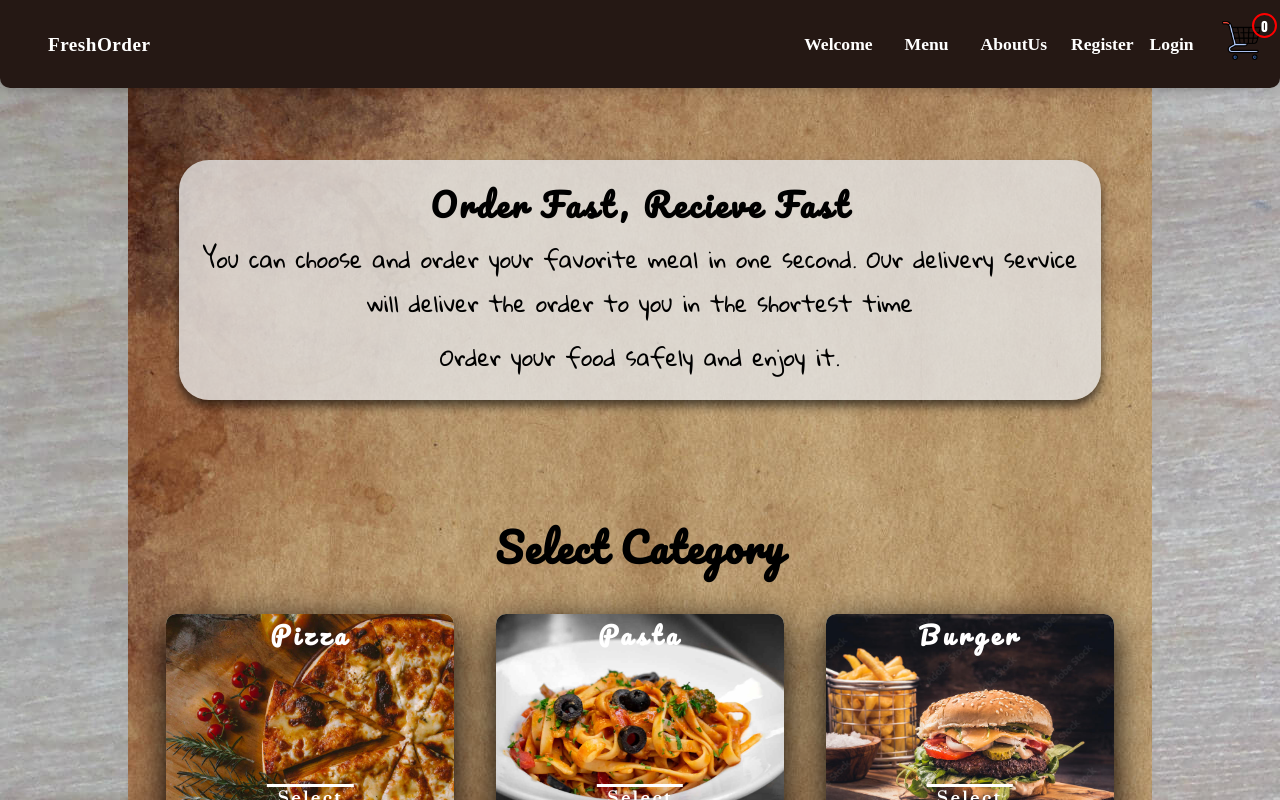
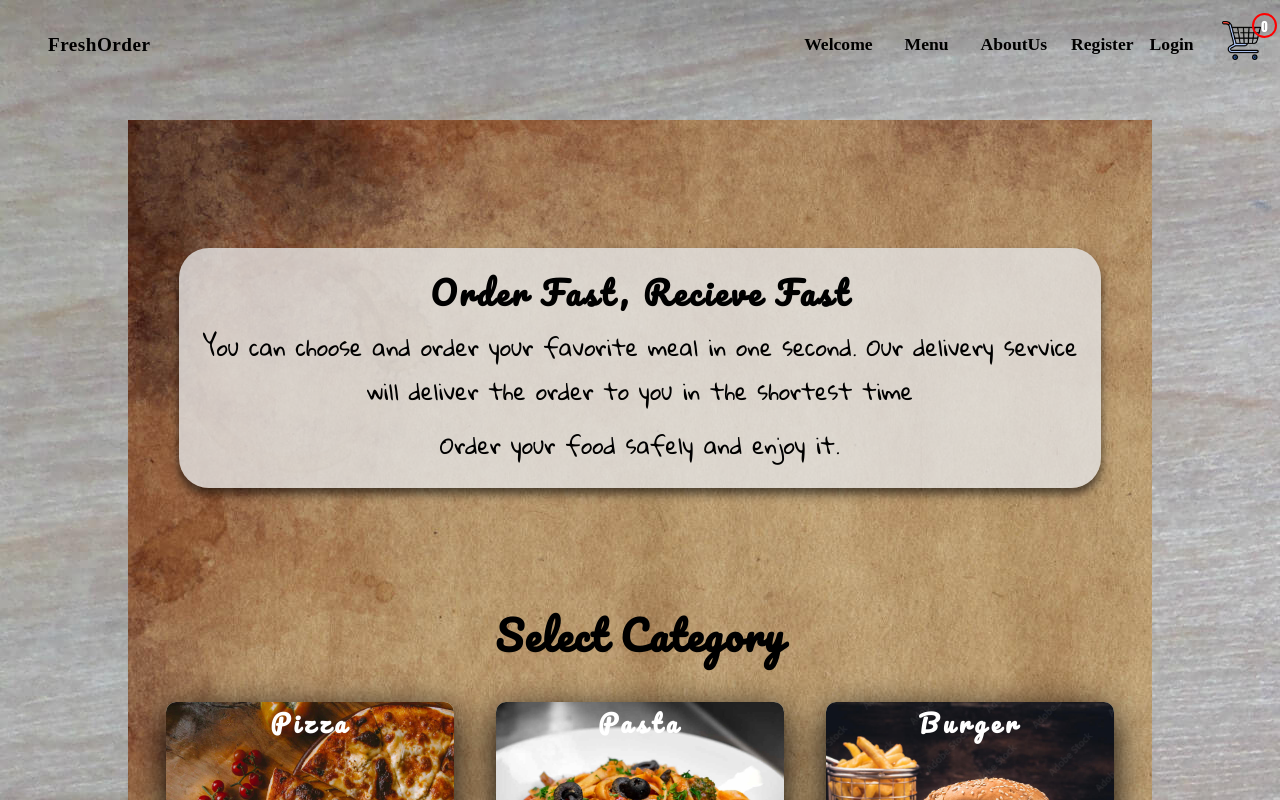
Before and after one commit to VeckovN/FreshOrder, a React (Create React App) app in the folder client/: page / in a window 1280 px wide. Built offline with nearby package versions, Linux system fonts and the light colour scheme; a web font is replaced by a local one.

Commit message:
Header container changed

```diff
--- a/client/src/components/Layout/Header.css
+++ b/client/src/components/Layout/Header.css
@@ -1,16 +1,16 @@
 header{
-    position:fixed;
+    /* position:fixed; */
     top:0;
     width:100%;
     height: 5.5rem;
     /* background-color: #C58877; */
-    background-color: #251814;
+    /* background-color: #251814; */
     border-radius: 0 0 10px 10px;
     color:aliceblue;
     display:flex;
     align-items: center;
     flex-direction: row;
-    box-shadow: 0 2px 10px rgba(0,0,0, 0.2);
+    /* box-shadow: 0 2px 10px rgba(0,0,0, 0.2); */
     z-index: 20;
 
     justify-content: space-between;
@@ -23,7 +23,6 @@ header{
 }
 
 .logo a{
-    color:rgb(255, 255, 255);
     font-family: 'Yatra One', cursive;
     font-weight: 600;
     font-size: 1.2rem;
@@ -31,7 +30,7 @@ header{
     text-decoration: none;
 }
 .logo a:hover{
-    color:#dddddd;
+    color: white;
 }
 
 /* .headerLinks{
@@ -49,19 +48,18 @@ header{
     font-weight: 600;
 
     align-items: center;
-    /* margin:1rem; */
 }
 
 
 .links li, a{
     text-decoration: none;
-    color: white;
+    color:black;
     padding:.5rem;
     cursor: pointer;
 }
 
 .links li:hover{
-    color:rgb(177, 142, 102);
+    color: white;
 }
 
 
```
